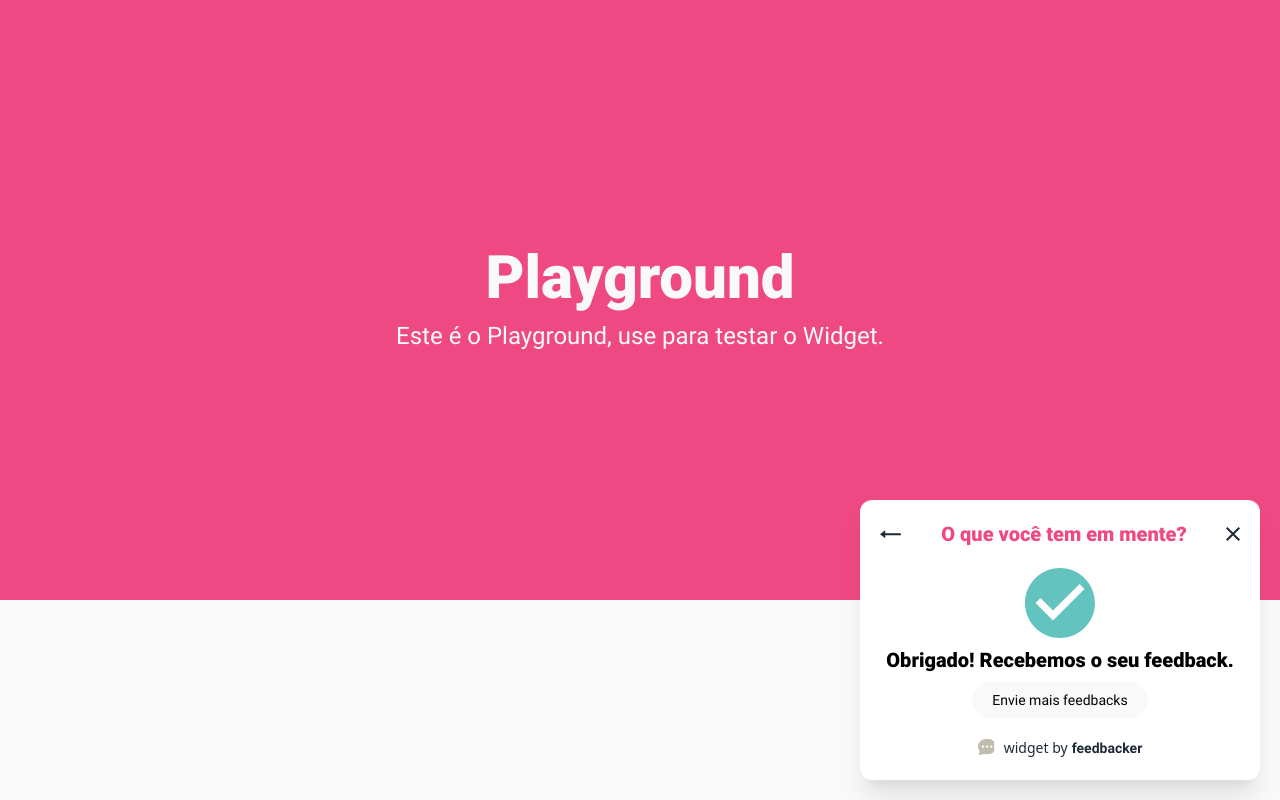
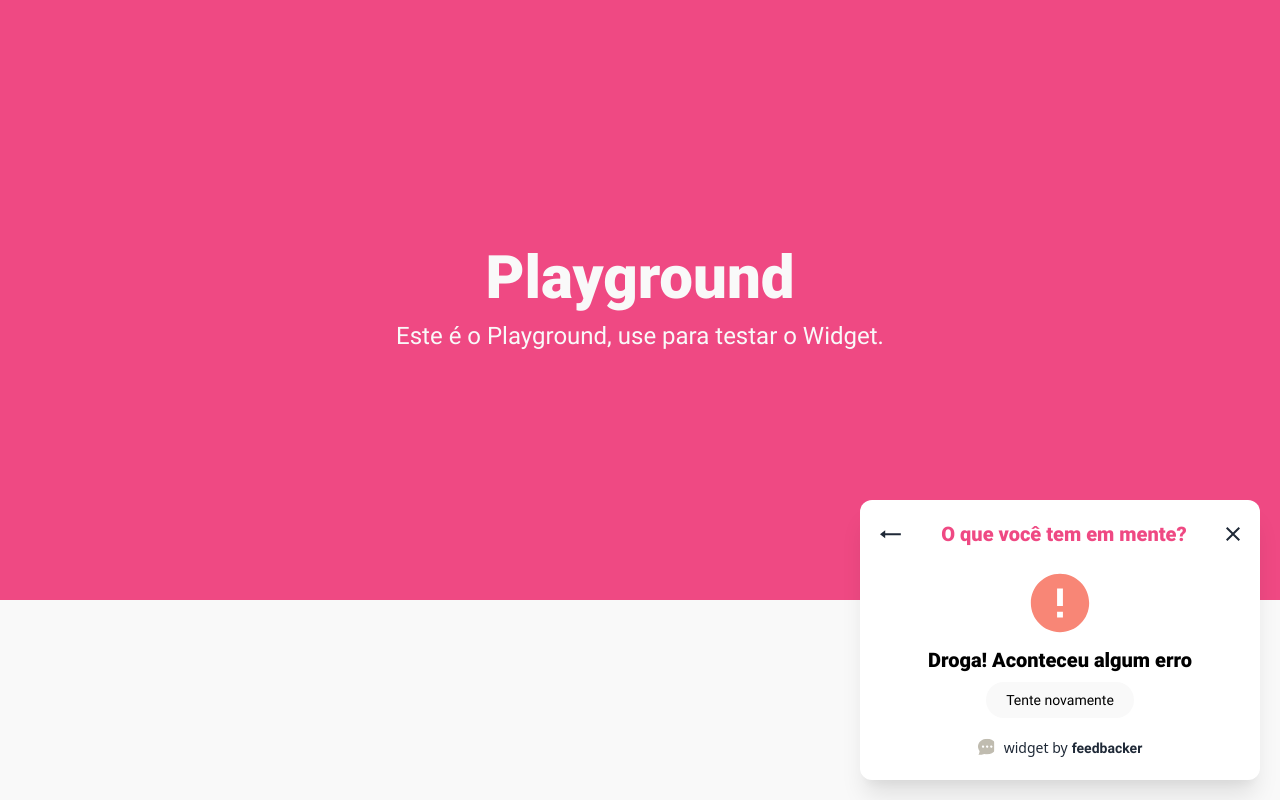
Before and after one commit to phgferreira/vuejsbrasil-feedbacker-widget, a Vue app: page / in a window 1280 px wide. Both pictures are taken after a click on the element "Deixe um feedback". Shown: the top 800 px of the page. Built offline with nearby package versions, Linux system fonts and the light colour scheme.

Commit message:
Feito o wizard de erro

```diff
--- a/src/components/wizard/WizardError.vue
+++ b/src/components/wizard/WizardError.vue
@@ -1,11 +1,34 @@
 <template>
-  <h1>WizardError</h1>
+  <div class="container">
+    <icon name="atention" :color="brand.danger" size="70" />
+    <p>Droga! Aconteceu algum erro</p>
+    <div class="button-container">
+      <button @click="goBack">Tente novamente</button>
+    </div>
+  </div>
 </template>
 
 <script setup lang="ts">
+import Icon from '@/components/Icon/IconIndex.vue'
+import { brand } from '../../../palette.js'
+import { resetStore } from '@/store'
 
+function goBack (): void {
+  resetStore()
+}
 </script>
 
-<style scoped lang="postcss">
-
+<style scoped>
+.container {
+  @apply flex flex-col items-center justify-between w-full my-5
+}
+p {
+  @apply text-xl font-black text-center w-full mt-2
+}
+.button-container {
+  @apply flex justify-center items-center w-full mt-2
+}
+button {
+  @apply rounded-full font-regular text-sm flex flex-col justify-center bg-brand-gray items-center py-2 px-5 cursor-pointer focus:outline-none
+}
 </style>
--- a/src/components/wizard/WizardIndex.vue
+++ b/src/components/wizard/WizardIndex.vue
@@ -8,11 +8,13 @@ import useNavigation from '@/hooks/navigation'
 import SelectFeedbackType from '@/components/wizard/SelectFeedbackType.vue'
 import { defineComponent } from 'vue'
 import WriteAFeedback from '@/components/wizard/WriteAFeedback.vue'
+import WizardSuccess from '@/components/wizard/WizardSuccess.vue'
+import WizardError from '@/components/wizard/WizardError.vue'
 
 const { next } = useNavigation()
 
 defineComponent({
-  components: { SelectFeedbackType, WriteAFeedback }
+  components: { SelectFeedbackType, WriteAFeedback, WizardSuccess, WizardError }
 })
 
 function handleSelectFeedbackType (type: string): void {
--- a/src/store/index.ts
+++ b/src/store/index.ts
@@ -1,6 +1,7 @@
 import { reactive, readonly } from 'vue'
 import SelectFeedbackType from '@/components/wizard/SelectFeedbackType.vue'
 import WizardSuccess from '@/components/wizard/WizardSuccess.vue'
+import WizardError from '@/components/wizard/WizardError.vue'
 
 export type StoreState = {
   currentComponent: any,
@@ -13,7 +14,7 @@ export type StoreState = {
 
 const initialState: StoreState = {
   // currentComponent: SelectFeedbackType,
-  currentComponent: WizardSuccess,
+  currentComponent: WizardError,
   message: '',
   feedbackType: '',
   fingerprint: '',
```
